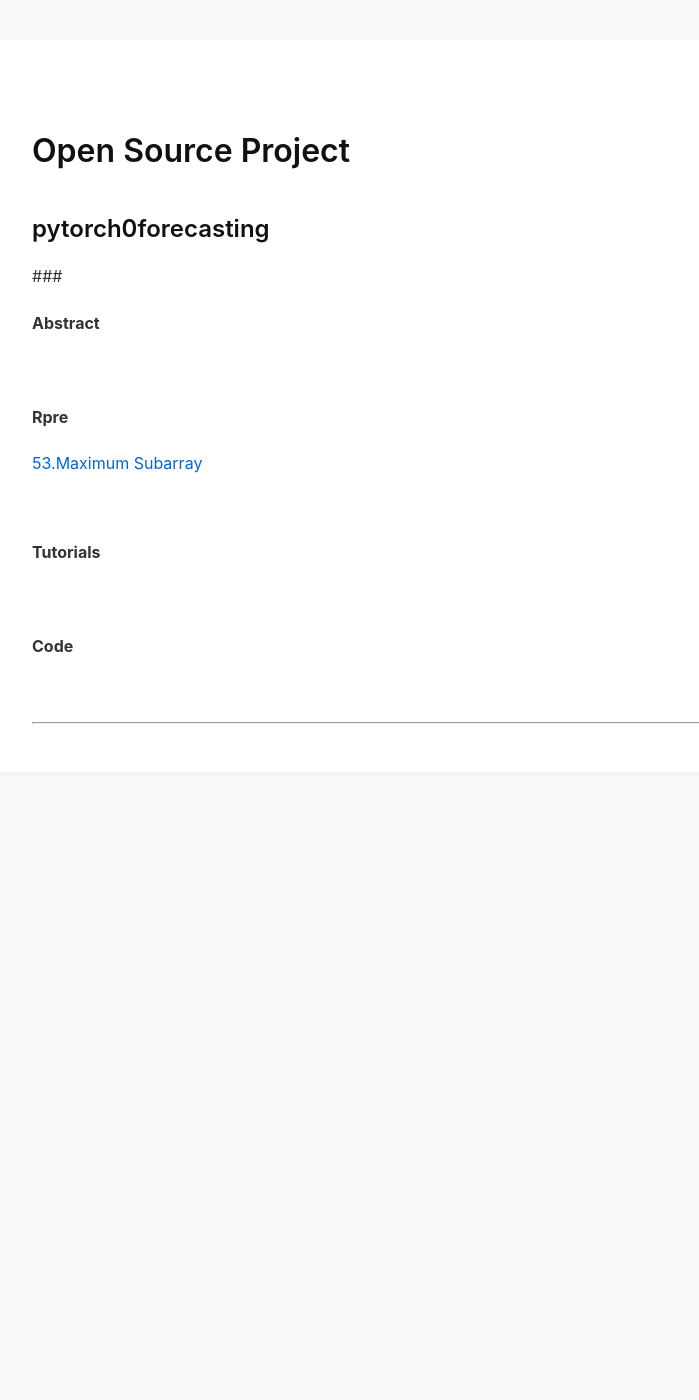
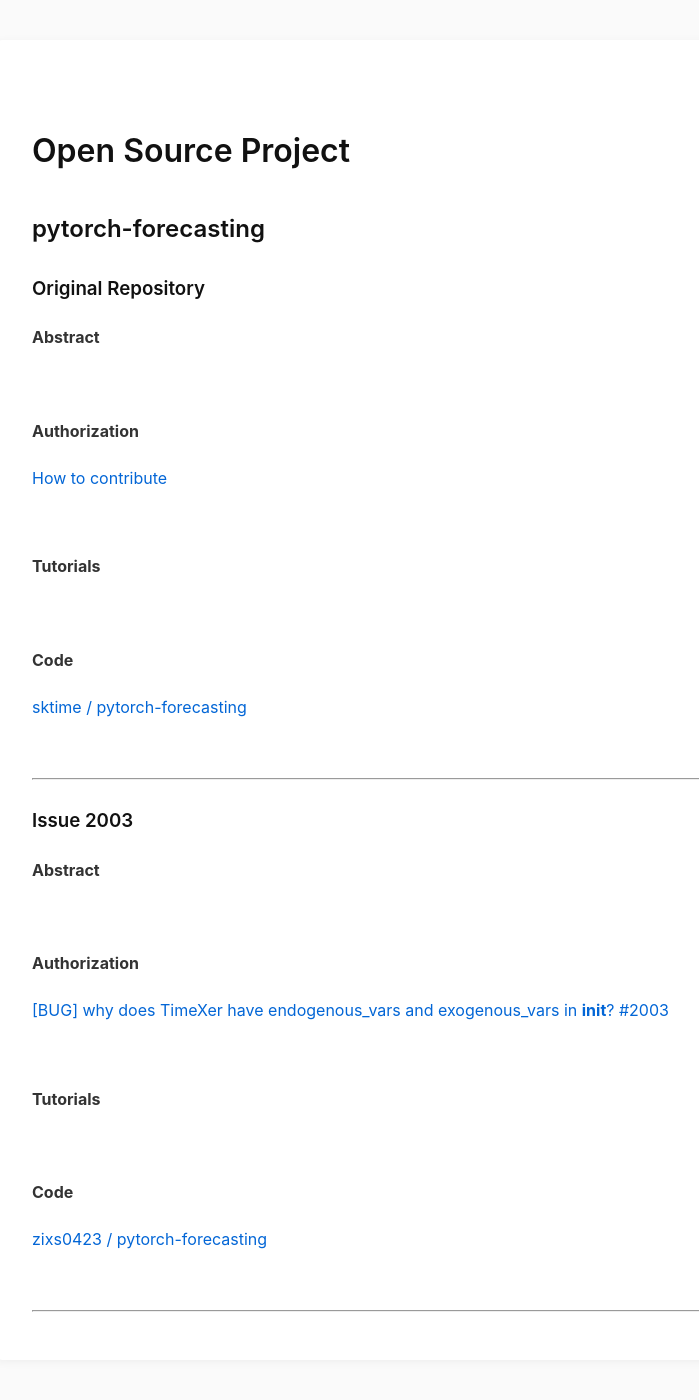
Before and after one commit to zixs0423/tech_note, a Jekyll site: the page built from docs/notes/open_source_project.md, in a window 1280 px wide. Shown: the whole page, without its empty margins (233-932 px from the left). Built offline with Jekyll 4.4.1, drawn with Linux system fonts in a browser that asks for light colours; our own code applies the rules of GitHub Pages for plain Markdown files; before the commit the page ends 900 px from its top, so only the background shows below that.

Commit message:
Add open source project

```diff
--- a/docs/notes/open_source_project.md
+++ b/docs/notes/open_source_project.md
@@ -4,17 +4,17 @@
 
 # Open Source Project
 
-## pytorch0forecasting
+## pytorch-forecasting
 
-###
+### Original Repository
 
 #### Abstract
 
 <br>
 
-#### Rpre
+#### Authorization
 
-[53.Maximum Subarray](https://leetcode.com/problems/maximum-subarray/description/)
+[How to contribute](https://www.sktime.net/en/latest/get_involved/contributing.html)
 
 <br>
 
@@ -24,6 +24,32 @@
 
 #### Code
 
+[sktime / pytorch-forecasting](https://github.com/sktime/pytorch-forecasting)
+
 <br>
 
 ---
+
+### Issue 2003
+
+#### Abstract
+
+<br>
+
+#### Authorization
+
+[[BUG] why does TimeXer have endogenous_vars and exogenous_vars in __init__? #2003](https://github.com/sktime/pytorch-forecasting/issues/2003)
+
+<br>
+
+#### Tutorials
+
+<br>
+
+#### Code
+
+[zixs0423 / pytorch-forecasting](https://github.com/zixs0423/pytorch-forecasting)
+
+<br>
+
+---
```
